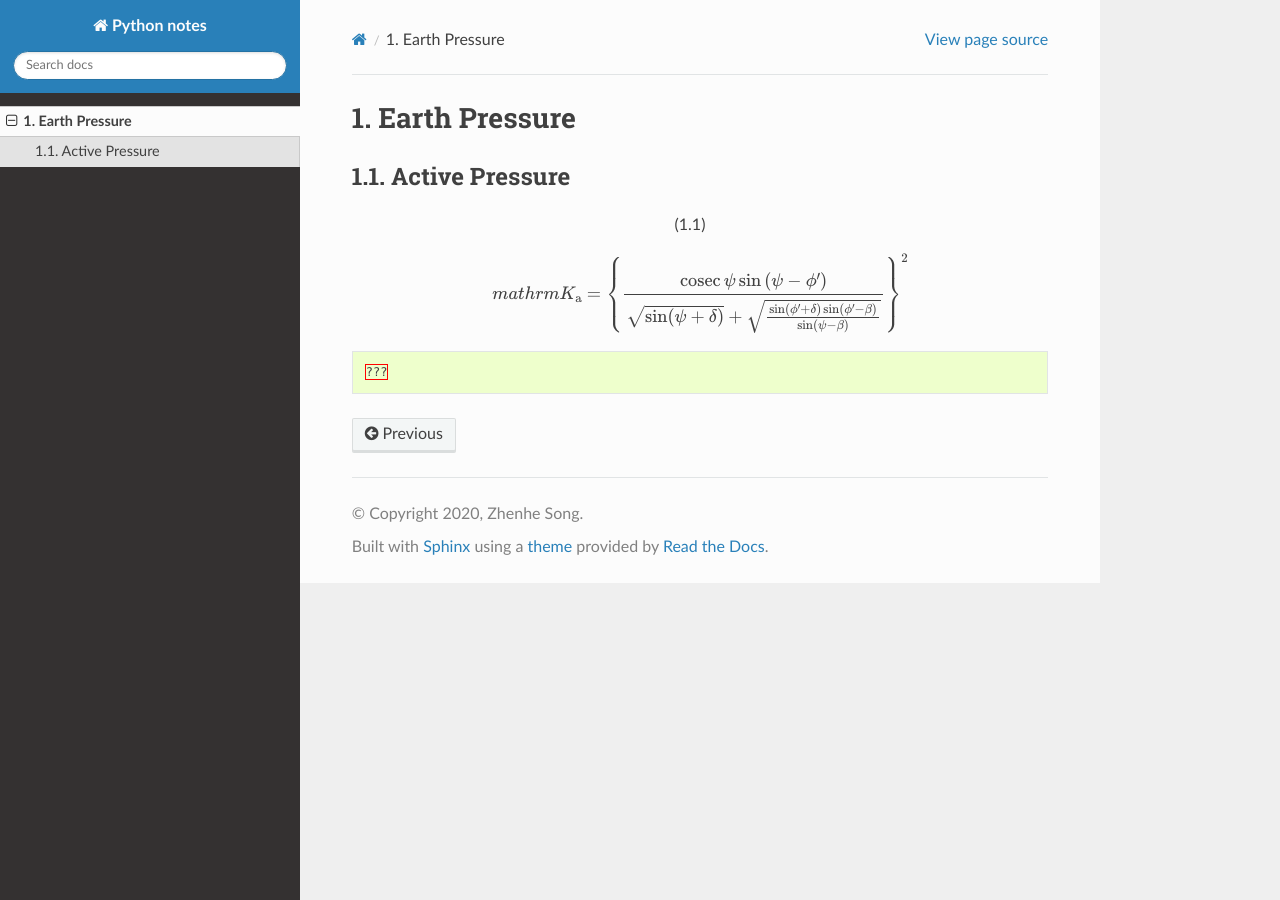
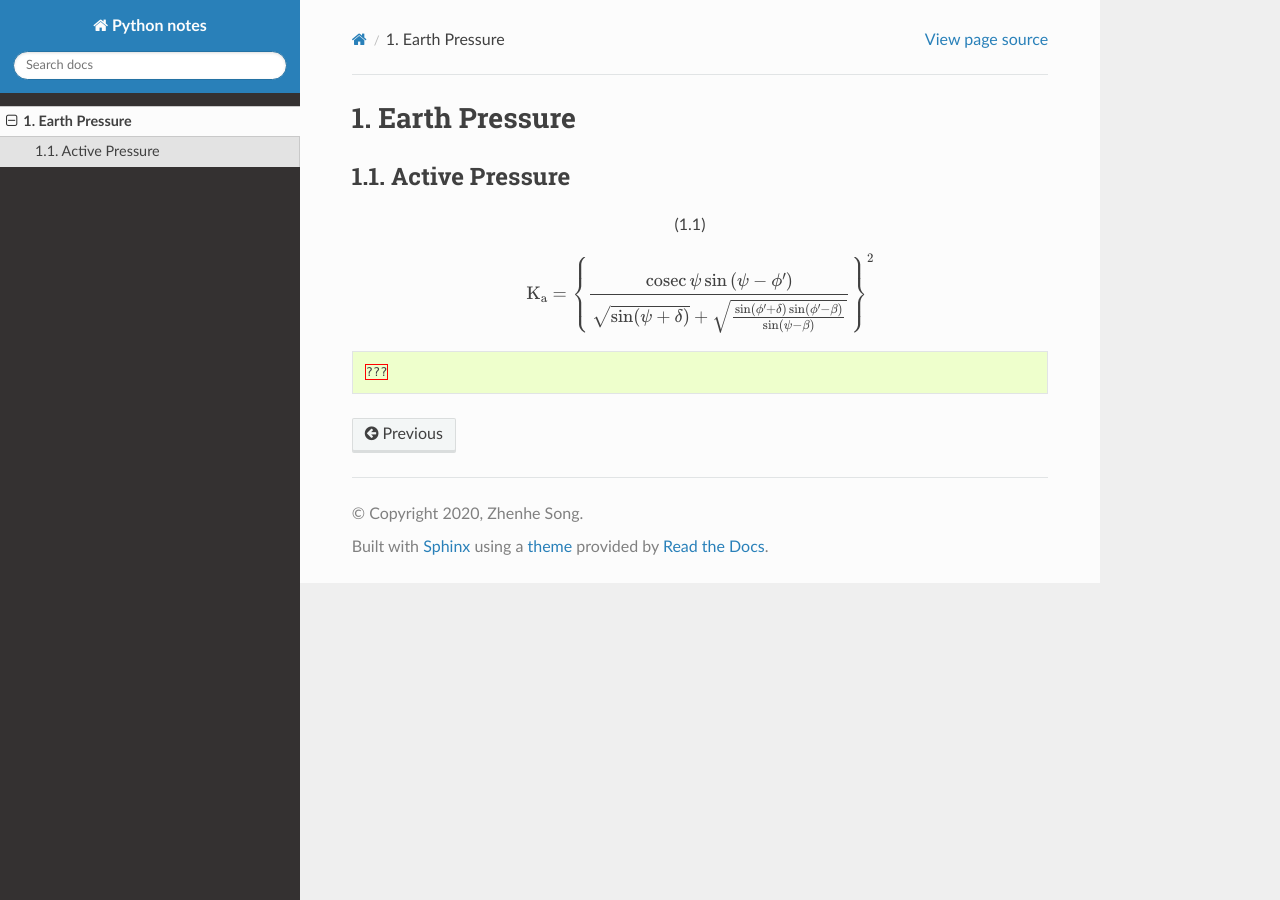
Before and after one commit to songzhenhe/geotechnical-note, a Sphinx documentation site: the page built from docs/earthpressure.rst, in a window 1280 px wide. Built offline with Sphinx 7.4.7 and the Read the Docs theme 2.0.0, drawn with Linux system fonts in a browser that asks for light colours.

```diff
--- a/docs/earthpressure.rst
+++ b/docs/earthpressure.rst
@@ -7,7 +7,7 @@ Active Pressure
 .. math::
    :label: myequation
 
-   mathrm{K}_{\mathrm{a}}=\left\{\frac{\operatorname{cosec} \psi \sin \left(\psi-\phi^{\prime}\right)}{\sqrt{\sin (\psi+\delta)}+\sqrt{\frac{\sin \left(\phi^{\prime}+\delta\right) \sin \left(\phi^{\prime}-\beta\right)}{\sin (\psi-\beta)}}}\right\}^{2}
+   \mathrm{K}_{\mathrm{a}}=\left\{\frac{\operatorname{cosec} \psi \sin \left(\psi-\phi^{\prime}\right)}{\sqrt{\sin (\psi+\delta)}+\sqrt{\frac{\sin \left(\phi^{\prime}+\delta\right) \sin \left(\phi^{\prime}-\beta\right)}{\sin (\psi-\beta)}}}\right\}^{2}
 
 .. code:: python
 
```
